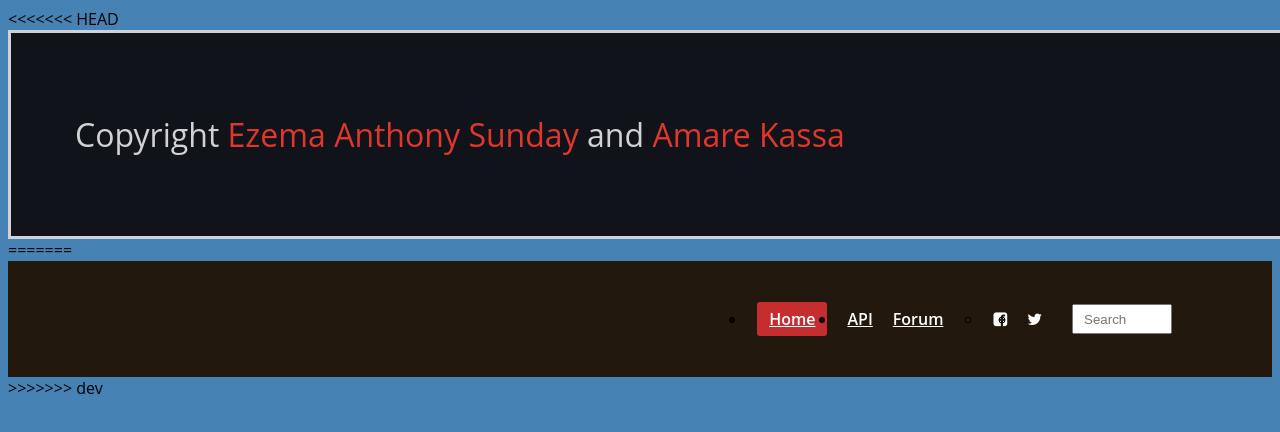
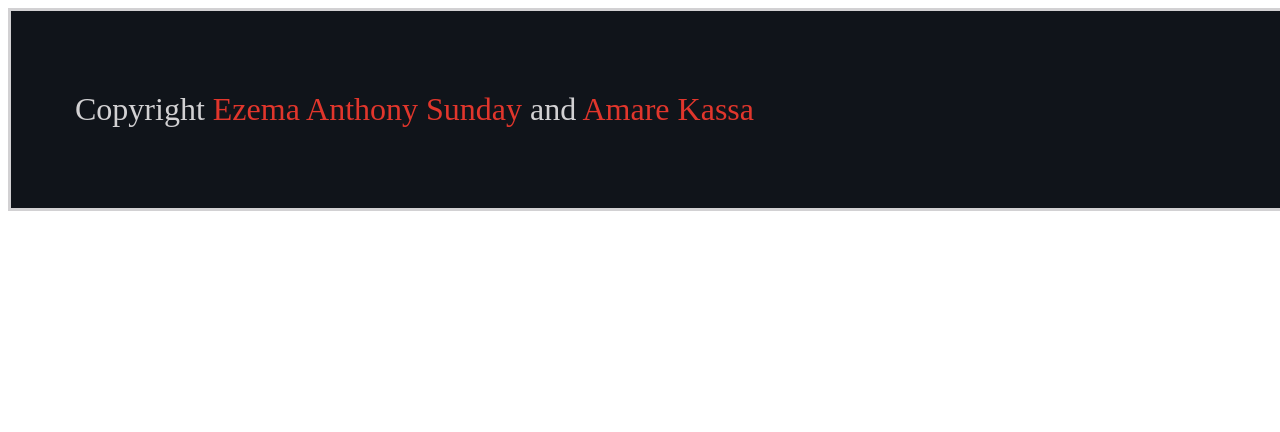
Before and after one commit to amare1990/JavaScript-Capstone-Project, a website: page src/index.html in a window 1280 px wide. Shown: the top 432 px of the page. Drawn offline with Linux system fonts and the light colour scheme.

Commit message:
resolved commit

```diff
--- a/src/index.html
+++ b/src/index.html
@@ -5,7 +5,6 @@
     <meta http-equiv="X-UA-Compatible" content="IE=edge" />
     <meta name="viewport" content="width=device-width, initial-scale=1.0" />
     <title>JavaScript Capstone Project</title>
-<<<<<<< HEAD
     <link
       rel="stylesheet"
       href="https://cdnjs.cloudflare.com/ajax/libs/font-awesome/6.1.1/css/all.min.css"
@@ -21,45 +20,5 @@
       <a href="https://github.com/amare1990">Amare Kassa</a>
     </p>
   </footer>
-=======
-    <link
-    rel="stylesheet"
-    href="https://cdnjs.cloudflare.com/ajax/libs/font-awesome/4.7.0/css/font-awesome.min.css">
-</head>
-  </head>
-  <body>
-    <div class="wrapper">
-      <header>
-        <div class="logo">
-          <!-- <img src="./assets/resource/logo.png" class="logo-image" alt="Logo Imgae"> -->
-        </div>
-        <button type="button" class="humburger"><i class="fa fa-bars"></i></button>
-        <div class="mobile-menu"> </div>
-        <ul class="navlink">
-          <li class="menu-item">
-            <a href="#home" class="menu-link active-link">Home</a>
-          </li>
-          <li class="menu-item">
-            <a href="#a" class="menu-link">API</a>
-          </li>
-          <li class="menu-item forum-links-wrapper">
-            <a href="#Forum" class="menu-link">Forum</a>
-           <ul class="forum-links">
-            <li class="menu-item">
-              <a href="#" class="menu-link"> <i class="fa fa-facebook-square"></i></a>
-            </li>
-            <li class="menu-item">
-              <a href="#" class="menu-link"> <i class="fa fa-twitter"></i></a>
-            </li>
-           </ul>
-          </li>
-
-
-         <input type="search" placeholder="Search" class="meal-serach">
-
-        </ul>
-      </header>
-    </div>
->>>>>>> dev
   </body>
 </html>
--- a/src/styles.css
+++ b/src/styles.css
@@ -1,4 +1,3 @@
-<<<<<<< HEAD
 footer {
   padding: 50px 10px 0 0;
   margin: 0;
@@ -28,113 +27,3 @@ footer {
   transition: all 0.3s ease-in;
   transform: scale(1.1);
 }
-=======
-* {
-  margin: 0;
-  padding: 0;
-  box-sizing: border-box;
-  text-decoration: none;
-  list-style: none;
-}
-
-body {
-  font-family: 'Open Sans', sans-serif;
-  font-style: normal;
-  font-size: 16px;
-  font-weight: 400;
-  background-color: steelblue;
-}
-
-img {
-  width: 100%;
-}
-
-.wrapper {
-  width: 100%;
-  margin: 0 auto;
-  background-color: #dedefe;
-}
-
-header {
-  background-color: #23180d;
-  display: flex;
-  align-items: center;
-  justify-content: space-between;
-  line-height: 22px;
-}
-
-.logo,
-.navlink {
-  padding: 0 100px;
-}
-
-.navlink {
-  display: flex;
-  align-items: center;
-  justify-content: flex-end;
-  padding-top: 25px;
-  padding-bottom: 25px;
-}
-
-.menu-item {
-  padding-left: 10px;
-  padding-right: 10px;
-}
-
-.menu-link {
-  color: #fff;
-  font-weight: 600;
-}
-
-.menu-link:hover {
-  background-color: #c52d2f;
-}
-
-.meal-serach {
-  margin-left: 10px;
-  width: 100px;
-  height: 30px;
-  padding-left: 10px;
-}
-
-.active-link {
-  background-color: #c52d2f;
-  padding: 5px 12px;
-  border-radius: 3px;
-  line-height: 24px;
-  display: inline-block;
-}
-
-.forum-links-wrapper {
-  display: flex;
-  align-items: center;
-}
-
-.forum-links {
-  display: flex;
-  align-items: center;
-}
-
-.hide {
-  display: none;
-}
-
-@media screen  and (max-width: 767.98px) {
-  .navlink {
-    display: none;
-  }
-
-  .humburger {
-    margin-right: 20px;
-    border: none;
-    font-size: 24px;
-    background-color: #fff;
-  }
-}
-
-@media screen  and (min-width: 768px) {
-  .humburger {
-    display: none;
-  }
-}
->>>>>>> dev
```
Also changed, not shown: src/index.js (+2 -28 lines).
